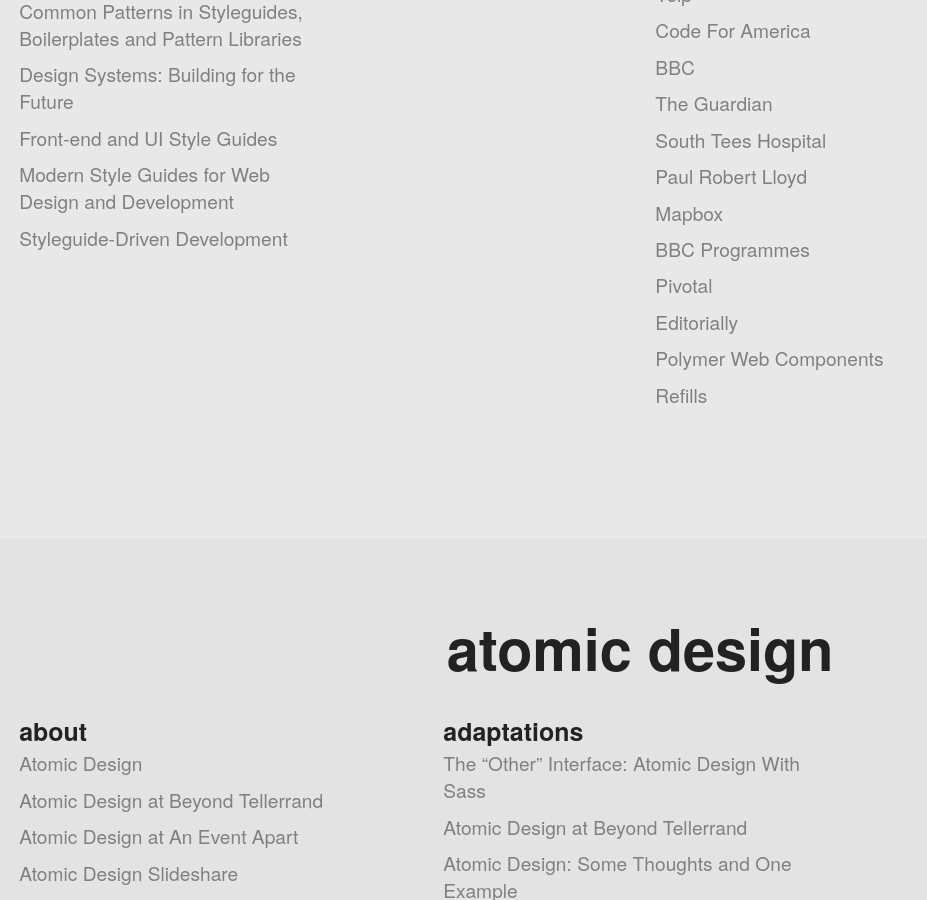
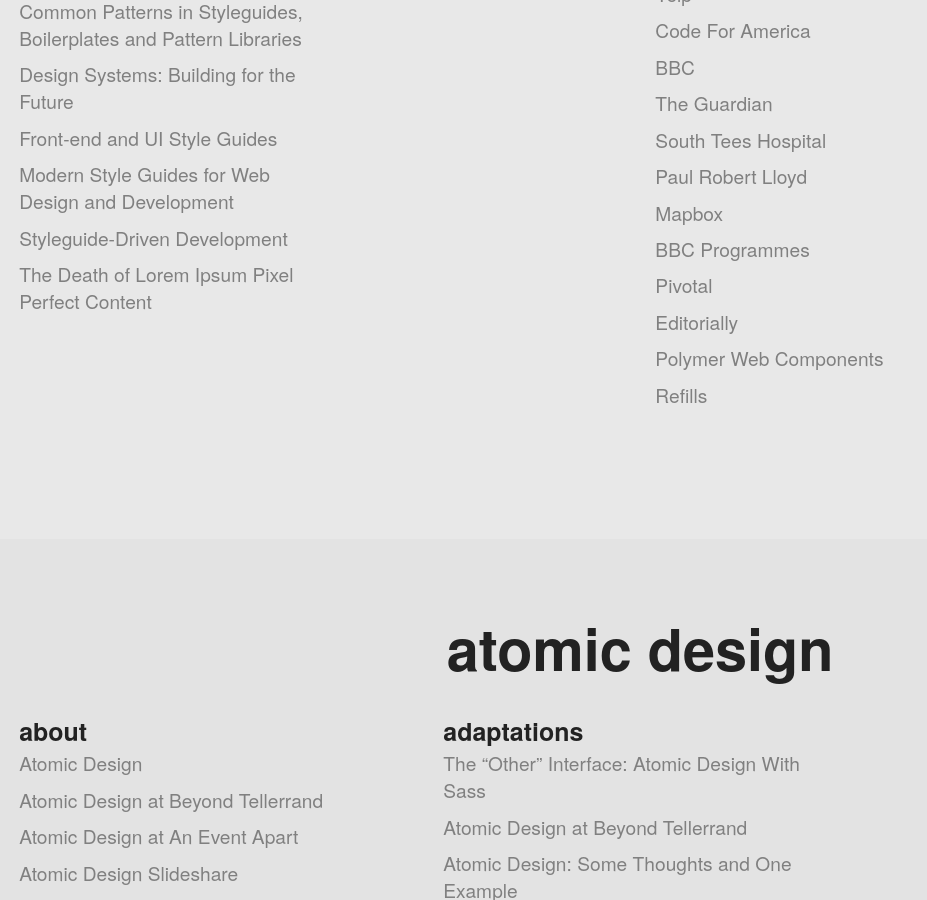
Before and after one commit to pattern-lab/website, a Jekyll site: the page built from patternlabsite/resources.html, in a window 1280 px wide and 900 px high, scrolled down 904 px. Shown: the whole window, without its empty margins (0-927 px from the left). Built offline with Jekyll 4.4.1, drawn with Linux system fonts in a browser that asks for light colours; Markdown is read by kramdown in place of the engine named in the settings; comment, search, counter and statistics services are not loaded.

Commit message:
Added The Death of Lorem Ipsum Pixel Perfect Content

```diff
--- a/patternlabsite/resources.html
+++ b/patternlabsite/resources.html
@@ -24,6 +24,7 @@
 				<li><a href="http://sideproject.io/front-end-and-ui-style-guides/">Front-end and UI Style Guides</a></li>
 				<li><a href="http://mediatemple.net/blog/tips/modern-style-guides-for-web-design-and-development/">Modern Style Guides for Web Design and Development</a></li>
 				<li><a href="http://webuild.envato.com/blog/styleguide-driven-development/">Styleguide-Driven Development</a></li>
+				<li><a href="http://www.slideshare.net/dmolsenwvu/the-death-of-lorem-ipsum-pixel-perfect-content">The Death of Lorem Ipsum Pixel Perfect Content</a></li>
 			</ul>
 		</div>
 		<div class="gi" id="tools">
```
